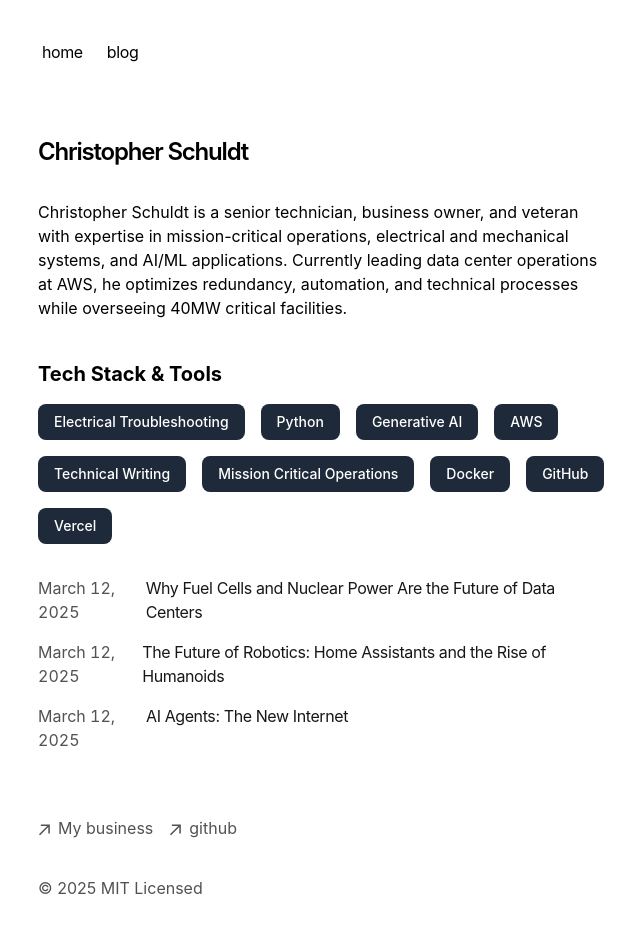
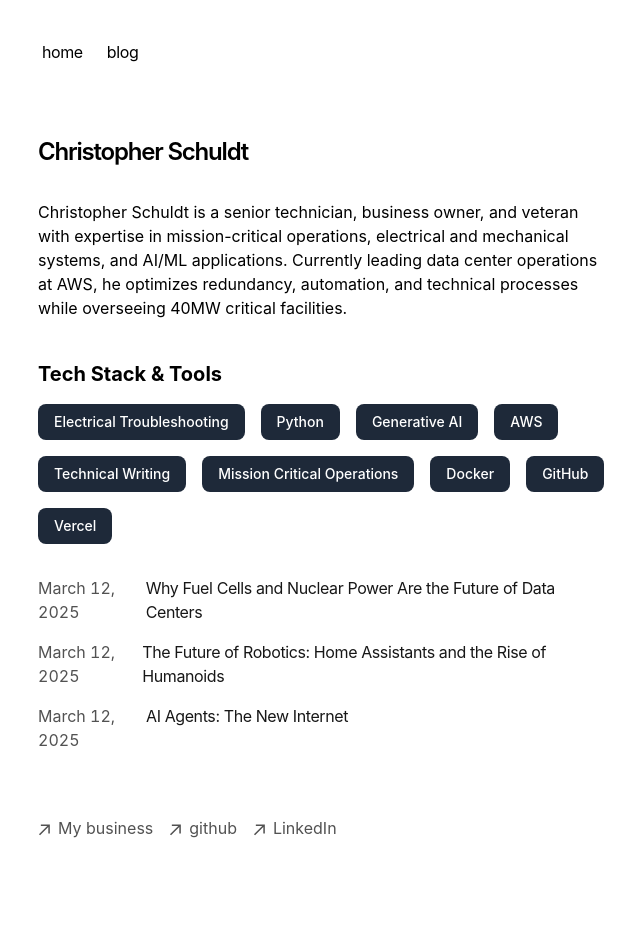
Before and after one commit to pioneermushrooms/chatbot-project, a Next.js app: page / in a window 1280 px wide. Shown: the top 932 px of the page, without its empty margins (314-954 px from the left). After the commit the page ends 908 px from the top, so only its background shows below. Built offline with nearby package versions, Linux system fonts and the light colour scheme.

Commit message:
Update footer.tsx

```diff
--- a/app/components/footer.tsx
+++ b/app/components/footer.tsx
@@ -41,10 +41,18 @@ export default function Footer() {
             <p className="ml-2 h-7">github</p>
           </a>
         </li>
+        <li>
+          <a
+            className="flex items-center transition-all hover:text-neutral-800 dark:hover:text-neutral-100"
+            rel="noopener noreferrer"
+            target="_blank"
+            href="https://www.linkedin.com/in/cschuldt/"
+          >
+            <ArrowIcon />
+            <p className="ml-2 h-7">LinkedIn</p>
+          </a>
+        </li>
       </ul>
-      <p className="mt-8 text-neutral-600 dark:text-neutral-300">
-        © {new Date().getFullYear()} MIT Licensed
-      </p>
     </footer>
   )
 }
```
